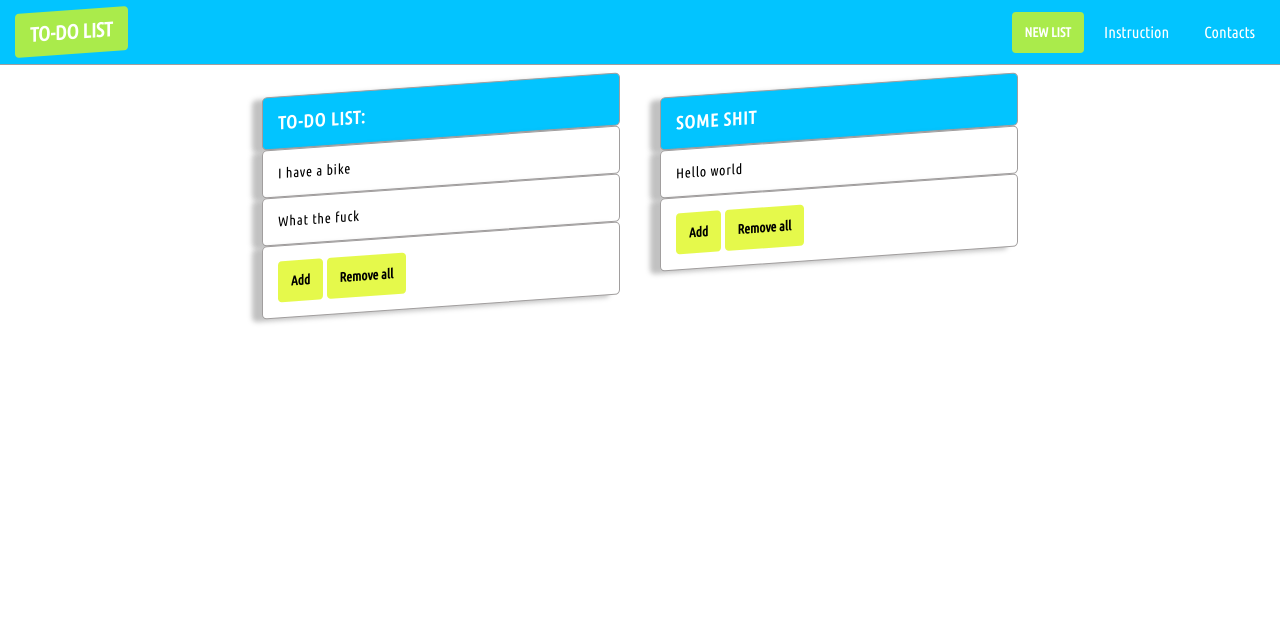
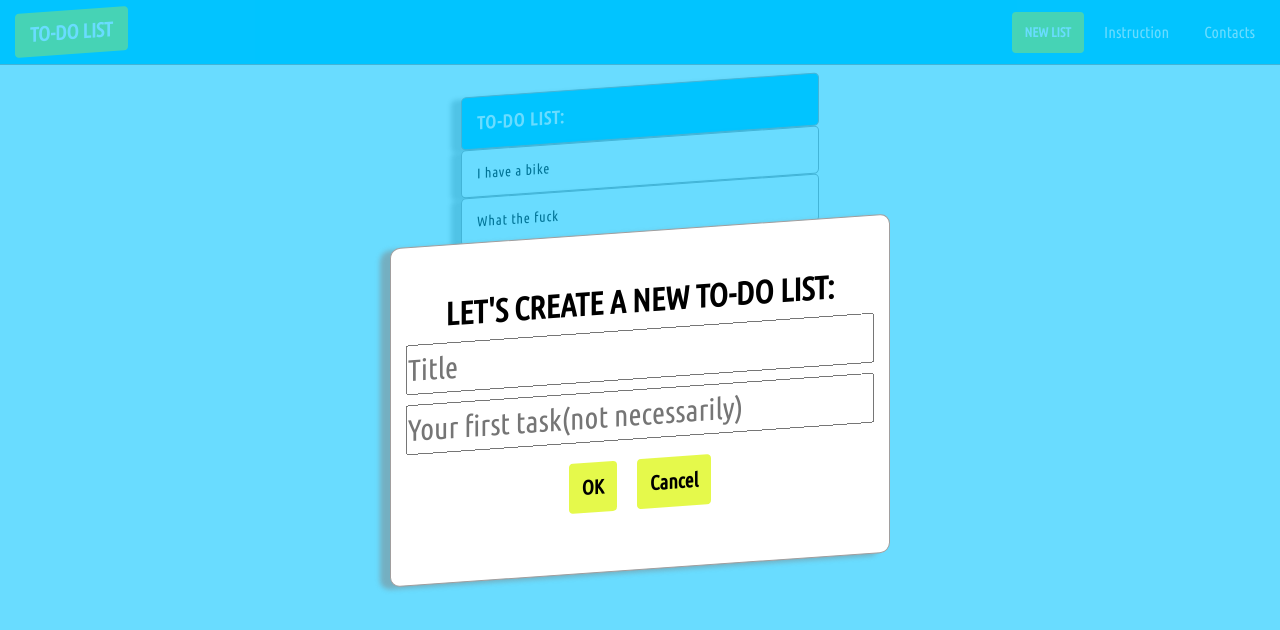
Before and after one commit to yaroslav-ryzhenko/ToDo-App, a plain HTML site: page index.html in a window 1280 px wide. Both pictures are taken after a click on the button "NEW LIST". Drawn offline with Linux system fonts and the light colour scheme.

Commit message:
2 commit: "Add modal window"

```diff
--- a/css/style.css
+++ b/css/style.css
@@ -21,6 +21,10 @@
     background: rgb(2, 196, 255);
     color: #fff;
     border-bottom: 0.5px solid rgb(161, 158, 158);
+}
+
+.header  button {
+    color: #fff;
 }
 
 .header__section {
@@ -56,7 +60,7 @@ a {
 
 .yellowButton {
     padding: 13px;
-    color: #fff;
+    color: black;
     font-weight: bold;
     background-color: #ddf815c4;
     border: none;
@@ -68,7 +72,7 @@ a {
     transform: scale(1.2);
 }
 
-/* body styles */
+/* notion styles */
 
 .notion {
     display: flex;
@@ -121,12 +125,55 @@ ul li:hover {
 
 .close {
     visibility: hidden;
+    color: red;
 }
 
 li:hover :first-child {
     visibility: visible;
 }
 
-.listMenu > button {
-    color: black;
+/* modal window styles */
+
+.modal {
+    width: 100%;
+    height: 100%;
+    position: fixed;
+    left: 0;
+    top: 0;
+    background-color: rgba(2, 196, 255, 0.592);
+    z-index: 2;
+    display: flex;
 }
+
+.modal__window {
+    position: relative;
+    margin: auto;
+    padding: 50px 15px 50px 15px;
+    border-radius: 10px;
+    width: 500px;
+    background-color: #fff;
+    text-align: center;
+    box-shadow: -10px 2px 5px rgba(128, 128, 128, 0.49);
+    border: 0.5px solid rgb(161, 158, 158);
+    transform: skewY(-4deg);
+}
+
+.modal__window__h1 {
+    margin-bottom: 10px;
+    font-weight: bold;
+    text-transform: uppercase;
+}
+
+.modal__input input {
+    width: 100%;
+    height: 50px;
+    margin-bottom: 10px;
+    font-size: 30px;
+    color: rgb(11, 150, 193);
+    transition: 2s ease-in-out;
+}
+
+.modal__input button {
+    margin: 10px;
+    font-size: 20px;
+}
--- a/index.html
+++ b/index.html
@@ -27,16 +27,16 @@
         <div class="notion__item">
             <ul>
                 <li class="title">To-do list:</li>
-                <li>I have a bike<a href="#" class="close">❌</a></li>
-                <li>What the fuck<a href="#" class="close">❌</a></li>
+                <li>I have a bike<a href="#" class="close">&#10006</a></li>
+                <li>What the fuck<a href="#" class="close">&#10006</a></li>
                 <li class="listMenu">
                     <button class="yellowButton">Add</button>
-                    <button class="yellowButton">Remove all</button>
+                    <button class="yellowButton">Clear</button>
+                    <button class="yellowButton">Remove list</button>
                 </li>
             </ul>
         </div>
     </div>
-
-    <script src="./js/main.js"></script>
+    <script src="./js/main.js" type="module"></script>
 </body>
 </html>
--- /dev/null
+++ b/js/ModalWindow.js
@@ -0,0 +1,45 @@
+
+class ModalWindow {
+    constructor(h1, mainContent, buttons){
+        this.h1 = h1
+        this.mainContent = mainContent
+        this.buttons = buttons
+        this.createMain()
+    }
+
+    createMain() {
+        const getTag = document.body
+        getTag.insertAdjacentHTML('beforeend',
+            `
+            <div class="modal">
+                <div class="modal__window">
+                    <h1 class ="modal__window__h1">${this.h1}</h1>
+                        ${this.mainContent}
+                        ${this.buttons}
+                    </div>
+                </div>
+            </div>
+            `
+        )
+    }
+
+    static remove(){
+        const getRemoveEl = document.getElementById('removeNewListModal')
+        getRemoveEl.style.display = 'none'
+    }
+}
+
+
+export default ModalWindow
+
+
+/* <div class="modal">
+                <div class="modal__window">
+                    <h1 class ="modal__window__h1">Create New To-Do List</h1>
+                        <div class="modal__input">
+                        <p><input type="text" placeholder="Title"></p>
+                        <p><input type="text" placeholder="Your first list (not necessarily)"></p>
+                        <p><button class="yellowButton">Create</button><button class="yellowButton">Cancel</button></p>
+                    </div>
+                </div>
+            </div> */
--- /dev/null
+++ b/js/TooDoList.js
@@ -0,0 +1,28 @@
+class ToDoList {
+    constructor(title, text){
+        this.title = title
+        this.list = text
+        this.createToDoList()
+    }
+
+    createToDoList(title, list) {
+        const getTag = document.getElementsByClassName('notion')[0]
+        getTag.insertAdjacentHTML('beforeend',
+            `
+                <div class="notion__item">
+                    <ul>
+                        <li class="title">${this.title}</li>
+                        <li>${this.list}<a href="#" class="close">&#10006</a></li>
+                        <li class="listMenu">
+                            <button class="yellowButton">Add</button>
+                            <button class="yellowButton">Remove all</button>
+                        </li>
+                    </ul>
+                </div>
+            `
+        )
+    }
+
+}
+
+export default ToDoList
--- a/js/main.js
+++ b/js/main.js
@@ -1,36 +1,26 @@
-class ToDoList {
-    constructor(title, text){
-        this.title = title
-        this.list = text
-        this.createToDoList()
+import modalContent from "./modalContent.js"
+import ModalWindow from "./ModalWindow.js"
+import ToDoList from "./TooDoList.js"
+
+document.addEventListener('click', (e) => {
+    //A modal window for creating a new To-Do List
+    if (e.target.getAttribute('id') == 'addNewList') {
+        new ModalWindow(`Let's create a new To-Do List:`, modalContent.modalNewListInput, modalContent.modalNewListButtons)
+
     }
+    //new To-Do List
+    else if (e.target.getAttribute('id') == 'createNewToDo') {
+        let inputNewTitleList = document.getElementById('inputNewTitleList').value
+        let inputNewTask = document.getElementById('inputNewTask').value
 
-    createToDoList(title, list) {
-        const getTag = document.getElementsByClassName('notion')[0]
-        getTag.insertAdjacentHTML('beforeend',
-            `
-                <div class="notion__item">
-                    <ul>
-                        <li class="title">${this.title}</li>
-                        <li>${this.list}<a href="#" class="close">❌</a></li>
-                        <li class="listMenu">
-                            <button class="yellowButton">Add</button>
-                            <button class="yellowButton">Remove all</button>
-                        </li>
-                    </ul>
-                </div>
-            `
-        )
+        new ToDoList(inputNewTitleList, inputNewTask)
+
     }
+})
 
-}
 
-const addNewList = document.getElementById('addNewList')
 
-addNewList.addEventListener('click', (e) => {
-    const someList = new ToDoList('Some shit', 'Hello world')
-    console.log(someList);
-})
+
 
 // function createToDoList(title, list) {
 //     const headerTag = document.getElementsByClassName('notion')[0]
--- /dev/null
+++ b/js/modalContent.js
@@ -0,0 +1,13 @@
+//HTML blocks for creating modal windows
+const modalContent = {
+    modalNewListInput: `
+    <div class="modal__input">
+        <p><input id="inputNewTitleList" type="text" placeholder="Title"></p>
+        <p><input id="inputNewTask"type="text" placeholder="Your first task(not necessarily)"></p>
+    `,
+    modalNewListButtons: `
+    <p><button class="yellowButton" id ="createNewToDo">OK</button><button class="yellowButton" id="removeNewListModal">Cancel</button></p>
+    `
+}
+
+export default modalContent
```
